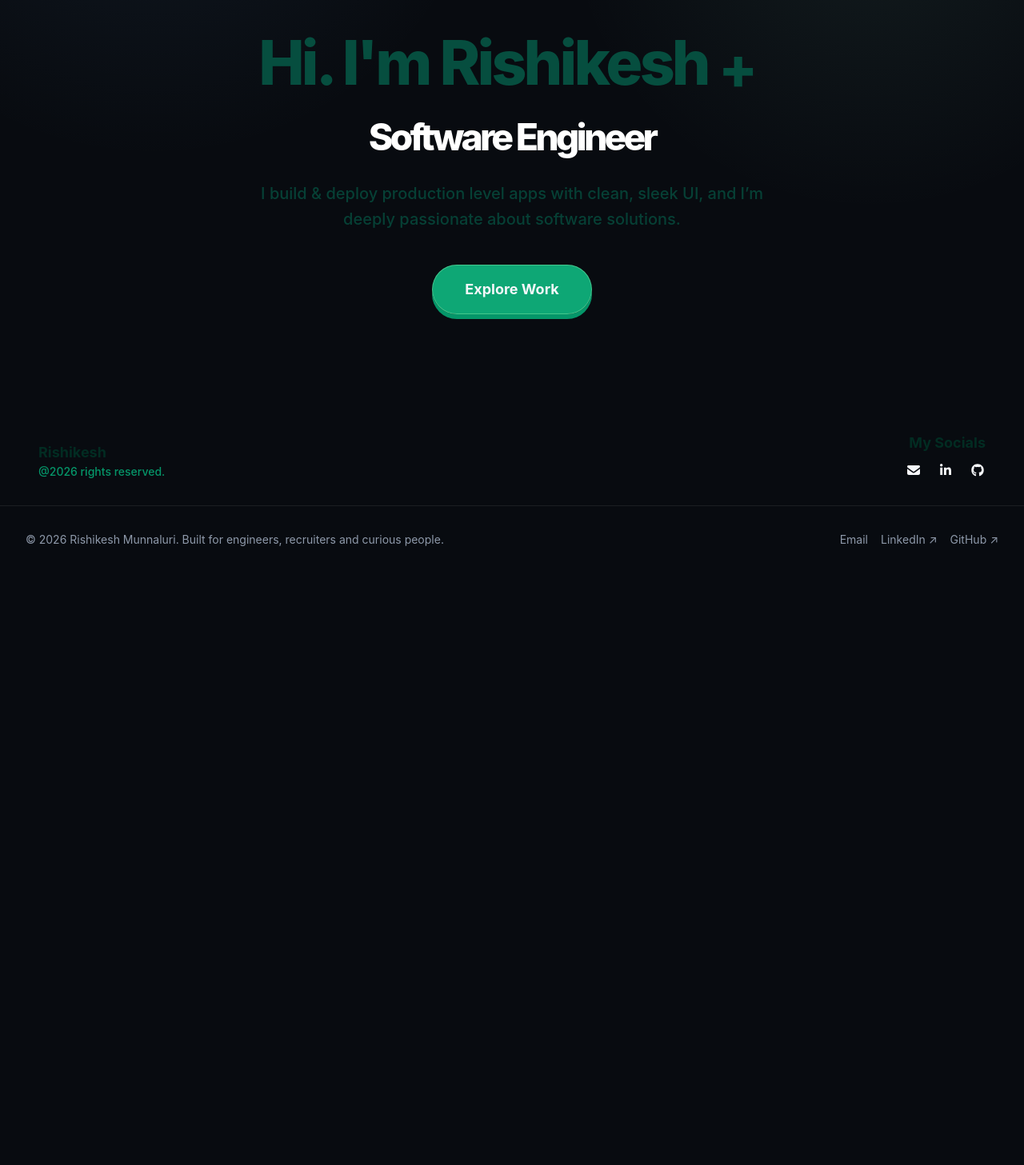
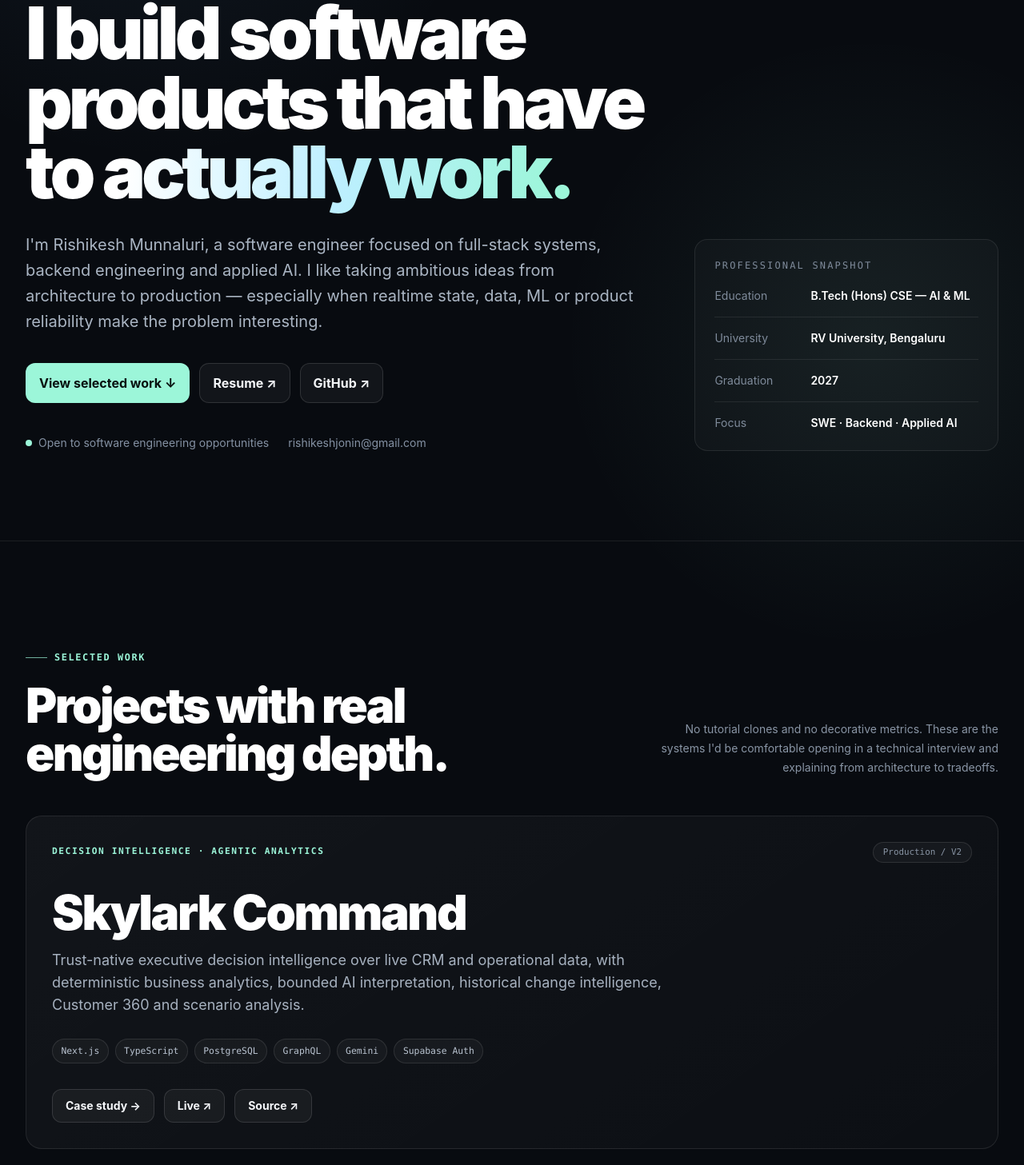
Before and after one commit to Rishikeshsanin/portfolio-main, a Next.js app in the folder now/: page / in a window 1280 px wide. Shown: the part 232-1689 px from the top of the page at 80% size. Before the commit the page ends 949 px from the top, so only its background shows below. Built offline with nearby package versions, Linux system fonts and the light colour scheme.

Commit message:
feat(v2): build recruiter-first portfolio homepage

```diff
--- a/now/src/app/page.tsx
+++ b/now/src/app/page.tsx
@@ -1,60 +1,189 @@
-import type { Metadata } from "next";
-import Hero from "./components/Hero";
-import HomeBackground from "./components/HomeBackground";
-import { FontAwesomeIcon } from "@fortawesome/react-fontawesome";
-import { faEnvelope } from "@fortawesome/free-solid-svg-icons";
-import { faLinkedinIn, faGithub, faXTwitter, faYoutube } from "@fortawesome/free-brands-svg-icons";
+import Link from "next/link";
+import { capabilityGroups, experience, projects } from "./data/portfolio";
 
-export const metadata: Metadata = {
-  title: "Home",
-};
+const featuredProjects = projects.filter((project) => project.featured);
+const additionalProjects = projects.filter((project) => !project.featured);
 
 export default function Home() {
   return (
-    <main className="relative flex-1 flex flex-col justify-center overflow-hidden pb-28 md:pb-8 min-h-screen">
-      <HomeBackground quality="lite" />
-      <div className="relative z-10 flex-1 flex items-center">
-        <Hero />
-      </div>
-      <footer className="absolute bottom-0 inset-x-0 z-20 bg-transparent">
-        <div className="max-w-7xl mx-auto px-6 md:px-12 pb-7 md:pb-8 flex flex-col md:flex-row items-center md:items-end justify-center md:justify-between gap-5 text-center md:text-left">
-          <div className="flex flex-col items-center md:items-start">
-            <p className="font-bold text-base md:text-lg text-[#022c22]">Rishikesh</p>
-            <p className="text-xs md:text-sm font-medium text-[#059669]">@2026 rights reserved.</p>
+    <main>
+      <section className="mx-auto flex min-h-[calc(100vh-4rem)] w-full max-w-7xl items-center px-5 py-20 md:px-8 md:py-28">
+        <div className="grid w-full gap-12 lg:grid-cols-[1.35fr_0.65fr] lg:items-end">
+          <div>
+            <p className="section-label">Software Engineer · Bengaluru</p>
+            <h1 className="mt-7 max-w-5xl text-5xl font-black tracking-[-0.055em] text-white sm:text-6xl md:text-7xl lg:text-[5.7rem] lg:leading-[0.95]">
+              I build software products that have to <span className="text-gradient">actually work.</span>
+            </h1>
+            <p className="mt-8 max-w-3xl text-lg leading-8 text-[#aab5c3] md:text-xl">
+              I&apos;m Rishikesh Munnaluri, a software engineer focused on full-stack systems, backend engineering and applied AI. I like taking ambitious ideas from architecture to production — especially when realtime state, data, ML or product reliability make the problem interesting.
+            </p>
+
+            <div className="mt-9 flex flex-wrap gap-3">
+              <a href="#work" className="button-primary">View selected work ↓</a>
+              <a href="/rishi-resume.pdf" target="_blank" rel="noreferrer" className="button-secondary">Resume ↗</a>
+              <a href="https://github.com/Rishikeshsanin" target="_blank" rel="noreferrer" className="button-secondary">GitHub ↗</a>
+            </div>
+
+            <div className="mt-10 flex flex-wrap items-center gap-x-6 gap-y-3 text-sm text-[#8491a3]">
+              <span className="inline-flex items-center gap-2"><span className="h-2 w-2 rounded-full bg-[#9cf6d9]" /> Open to software engineering opportunities</span>
+              <a className="transition hover:text-white" href="mailto:rishikeshjonin@gmail.com">rishikeshjonin@gmail.com</a>
+            </div>
           </div>
 
-          <div className="hidden md:flex flex-col gap-2 items-end">
-            <p className="font-bold text-lg text-[#022c22]">My Socials</p>
-            <div className="flex gap-5 justify-end">
-              <a
-                className="text-[#064e3b]/70 hover:text-[#10b981] transition-colors"
-                href="mailto:rishikeshjonin@gmail.com"
-                aria-label="Email"
-              >
-                <FontAwesomeIcon icon={faEnvelope} className="w-5 h-5" aria-hidden="true" />
-              </a>
-              <a
-                className="text-[#064e3b]/70 hover:text-[#10b981] transition-colors"
-                href="https://www.linkedin.com/in/rishikesh-munnaluri-143b34293/"
-                target="_blank"
-                rel="noreferrer"
-                aria-label="LinkedIn"
-              >
-                <FontAwesomeIcon icon={faLinkedinIn} className="w-5 h-5" aria-hidden="true" />
-              </a>
-              <a
-                className="text-[#064e3b]/70 hover:text-[#10b981] transition-colors"
-                href="https://github.com/Rishikeshsanin"
-                target="_blank"
-                rel="noreferrer"
-                aria-label="GitHub"
-              >
-                <FontAwesomeIcon icon={faGithub} className="w-5 h-5" aria-hidden="true" />
-              </a>
+          <aside className="metric-card p-5 md:p-6">
+            <p className="font-mono text-xs uppercase tracking-[0.18em] text-[#7f8b9b]">Professional snapshot</p>
+            <dl className="mt-5 divide-y divide-white/8">
+              <div className="grid grid-cols-[6.5rem_1fr] gap-4 py-4 first:pt-0">
+                <dt className="text-sm text-[#7f8b9b]">Education</dt>
+                <dd className="text-sm font-semibold text-white">B.Tech (Hons) CSE — AI & ML</dd>
+              </div>
+              <div className="grid grid-cols-[6.5rem_1fr] gap-4 py-4">
+                <dt className="text-sm text-[#7f8b9b]">University</dt>
+                <dd className="text-sm font-semibold text-white">RV University, Bengaluru</dd>
+              </div>
+              <div className="grid grid-cols-[6.5rem_1fr] gap-4 py-4">
+                <dt className="text-sm text-[#7f8b9b]">Graduation</dt>
+                <dd className="text-sm font-semibold text-white">2027</dd>
+              </div>
+              <div className="grid grid-cols-[6.5rem_1fr] gap-4 py-4 pb-0">
+                <dt className="text-sm text-[#7f8b9b]">Focus</dt>
+                <dd className="text-sm font-semibold text-white">SWE · Backend · Applied AI</dd>
+              </div>
+            </dl>
+          </aside>
+        </div>
+      </section>
+
+      <section id="work" className="scroll-mt-24 border-t border-white/8">
+        <div className="mx-auto w-full max-w-7xl px-5 py-24 md:px-8 md:py-32">
+          <div className="flex flex-col gap-7 md:flex-row md:items-end md:justify-between">
+            <div>
+              <p className="section-label">Selected work</p>
+              <h2 className="mt-5 max-w-3xl text-4xl font-black tracking-[-0.045em] text-white md:text-6xl">Projects with real engineering depth.</h2>
+            </div>
+            <p className="max-w-md text-sm leading-6 text-[#8995a5] md:text-right">
+              No tutorial clones and no decorative metrics. These are the systems I&apos;d be comfortable opening in a technical interview and explaining from architecture to tradeoffs.
+            </p>
+          </div>
+
+          <div className="mt-12 grid gap-5 lg:grid-cols-2">
+            {featuredProjects.map((project, index) => (
+              <article key={project.slug} className={`project-card p-6 md:p-8 ${index === 0 ? "lg:col-span-2" : ""}`}>
+                <div className="relative z-10 flex h-full flex-col">
+                  <div className="flex flex-wrap items-center justify-between gap-3">
+                    <p className="font-mono text-[0.7rem] font-bold uppercase tracking-[0.14em] text-[#9cf6d9]">{project.eyebrow}</p>
+                    <span className="rounded-full border border-white/10 bg-white/[0.035] px-3 py-1 font-mono text-[0.68rem] text-[#8995a5]">{project.status}</span>
+                  </div>
+
+                  <h3 className={`mt-8 font-black tracking-[-0.04em] text-white ${index === 0 ? "text-4xl md:text-6xl" : "text-3xl md:text-4xl"}`}>{project.name}</h3>
+                  <p className={`mt-4 max-w-3xl leading-7 text-[#a7b2c0] ${index === 0 ? "text-base md:text-lg" : "text-sm md:text-base"}`}>{project.summary}</p>
+
+                  <div className="mt-7 flex flex-wrap gap-2">
+                    {project.stack.slice(0, index === 0 ? 6 : 5).map((item) => <span className="chip" key={item}>{item}</span>)}
+                  </div>
+
+                  <div className="mt-8 flex flex-wrap gap-3">
+                    <Link href={`/work/${project.slug}`} className="button-secondary !py-2.5 text-sm">Case study →</Link>
+                    {project.live ? <a href={project.live} target="_blank" rel="noreferrer" className="button-secondary !py-2.5 text-sm">Live ↗</a> : null}
+                    <a href={project.repo} target="_blank" rel="noreferrer" className="button-secondary !py-2.5 text-sm">Source ↗</a>
+                  </div>
+                </div>
+              </article>
+            ))}
+          </div>
+
+          {additionalProjects.length > 0 ? (
+            <div className="mt-6 grid gap-5 md:grid-cols-2">
+              {additionalProjects.map((project) => (
+                <article key={project.slug} className="project-card p-6">
+                  <p className="font-mono text-[0.68rem] font-bold uppercase tracking-[0.14em] text-[#9cf6d9]">{project.status}</p>
+                  <h3 className="mt-5 text-2xl font-black tracking-[-0.035em] text-white">{project.name}</h3>
+                  <p className="mt-3 text-sm leading-6 text-[#96a2b1]">{project.summary}</p>
+                  <div className="mt-6 flex gap-3">
+                    <Link href={`/work/${project.slug}`} className="text-sm font-bold text-white transition hover:text-[#9cf6d9]">View case study →</Link>
+                    <a href={project.repo} target="_blank" rel="noreferrer" className="text-sm text-[#7f8b9b] transition hover:text-white">GitHub ↗</a>
+                  </div>
+                </article>
+              ))}
+            </div>
+          ) : null}
+
+          <div className="mt-8">
+            <Link href="/work" className="button-secondary">View all selected work →</Link>
+          </div>
+        </div>
+      </section>
+
+      <section id="experience" className="scroll-mt-24 border-t border-white/8">
+        <div className="mx-auto grid w-full max-w-7xl gap-12 px-5 py-24 md:px-8 md:py-32 lg:grid-cols-[0.65fr_1.35fr]">
+          <div>
+            <p className="section-label">Experience</p>
+            <h2 className="mt-5 text-4xl font-black tracking-[-0.045em] text-white md:text-5xl">Beyond project cards.</h2>
+            <p className="mt-5 max-w-md text-sm leading-7 text-[#8e9aaa]">
+              Teaching, applied ML work and startup experience shaped how I communicate technical ideas, debug under constraints and turn prototypes into products.
+            </p>
+          </div>
+
+          <div className="border-l border-white/10 pl-5 md:pl-8">
+            {experience.map((item) => (
+              <article key={`${item.company}-${item.period}`} className="relative border-b border-white/8 py-7 first:pt-0 last:border-b-0 last:pb-0">
+                <span className="absolute -left-[1.55rem] top-2 h-2 w-2 rounded-full border border-[#9cf6d9] bg-[#080b10] md:-left-[2.3rem]" />
+                <p className="font-mono text-xs text-[#7f8b9b]">{item.period}</p>
+                <h3 className="mt-2 text-xl font-bold text-white md:text-2xl">{item.role}</h3>
+                <p className="mt-1 text-sm font-semibold text-[#9cf6d9]">{item.company}</p>
+                <p className="mt-4 max-w-3xl text-sm leading-7 text-[#99a5b4]">{item.description}</p>
+              </article>
+            ))}
+          </div>
+        </div>
+      </section>
+
+      <section id="capabilities" className="scroll-mt-24 border-t border-white/8">
+        <div className="mx-auto w-full max-w-7xl px-5 py-24 md:px-8 md:py-32">
+          <p className="section-label">Engineering capabilities</p>
+          <div className="mt-5 grid gap-6 lg:grid-cols-[0.8fr_1.2fr] lg:items-end">
+            <h2 className="max-w-3xl text-4xl font-black tracking-[-0.045em] text-white md:text-5xl">Tools grouped by how I actually use them.</h2>
+            <p className="max-w-xl text-sm leading-7 text-[#8e9aaa] lg:justify-self-end">
+              No proficiency percentages. The useful question is whether I can design, build, debug and ship with the stack — and the projects above are the evidence.
+            </p>
+          </div>
+
+          <div className="mt-12 grid gap-4 md:grid-cols-2 lg:grid-cols-3">
+            {capabilityGroups.map((group) => (
+              <article key={group.title} className="metric-card p-5 md:p-6">
+                <h3 className="text-sm font-bold text-white">{group.title}</h3>
+                <div className="mt-4 flex flex-wrap gap-2">
+                  {group.items.map((item) => <span key={item} className="chip">{item}</span>)}
+                </div>
+              </article>
+            ))}
+          </div>
+        </div>
+      </section>
+
+      <section id="about" className="scroll-mt-24 border-t border-white/8">
+        <div className="mx-auto grid w-full max-w-7xl gap-10 px-5 py-24 md:px-8 md:py-32 lg:grid-cols-2">
+          <div>
+            <p className="section-label">About</p>
+            <h2 className="mt-5 max-w-xl text-4xl font-black tracking-[-0.045em] text-white md:text-5xl">Product-minded engineering, without losing the fundamentals.</h2>
+          </div>
+          <div className="space-y-5 text-base leading-8 text-[#9da9b8]">
+            <p>
+              I&apos;m a final-year B.Tech (Hons) Computer Science student specializing in AI & ML at RV University. I enjoy software engineering problems where product experience and technical architecture have to meet in the middle.
+            </p>
+            <p>
+              My recent work spans deterministic AI-assisted analytics, realtime multiplayer systems, synchronized media experiences, AutoML workflows, local-first speech products and multi-provider music infrastructure. I care about the less glamorous parts too: failure states, auth boundaries, data correctness, testing, observability and deployment.
+            </p>
+            <p>
+              I&apos;m currently looking for software engineering opportunities where I can keep building, learn from strong engineers and own meaningful pieces of a real product.
+            </p>
+            <div className="pt-3 flex flex-wrap gap-3">
+              <a href="https://www.linkedin.com/in/rishikesh-munnaluri-143b34293/" target="_blank" rel="noreferrer" className="button-secondary">LinkedIn ↗</a>
+              <a href="mailto:rishikeshjonin@gmail.com" className="button-secondary">Email me →</a>
             </div>
           </div>
         </div>
-      </footer>
+      </section>
     </main>
   );
 }
```
